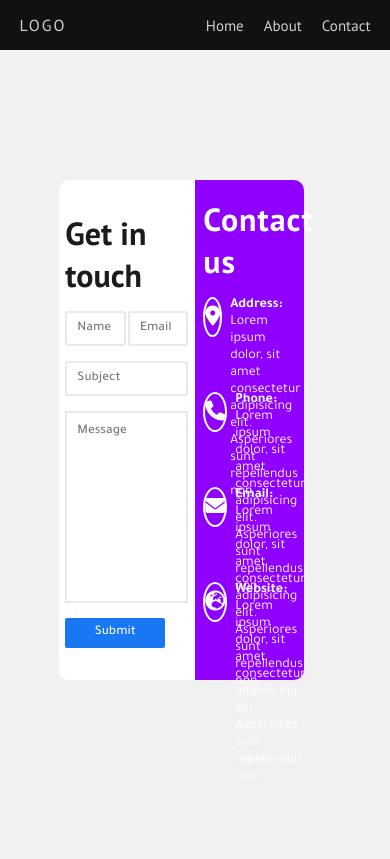
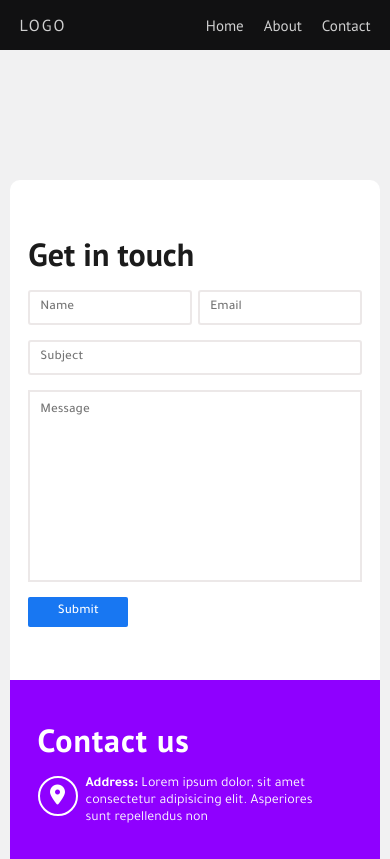
Before and after one commit to AbdouWDP/naisamm, a plain HTML site: page html/contact.html in a window 390 px wide. Shown: the top 859 px of the page. Drawn offline with Linux system fonts and the light colour scheme.

Commit message:
Update contact.css

```diff
--- a/css/contact.css
+++ b/css/contact.css
@@ -185,3 +185,22 @@ header {
   font-family: var(--nd-font);
 }
 /* Contact form - END */
+
+@media (max-width: 568px) {
+  .contact-us {
+    width: 100%;
+    display: block;
+  }
+  .contact-form,
+  .contact-info {
+    width: 95%;
+    margin: auto;
+  }
+  .contact-form {
+    border-radius: 10px 10px 0 0;
+  }
+  .contact-info {
+    border-radius: 0 0 10px 10px;
+    margin-bottom: 250px;
+  }
+}
```
